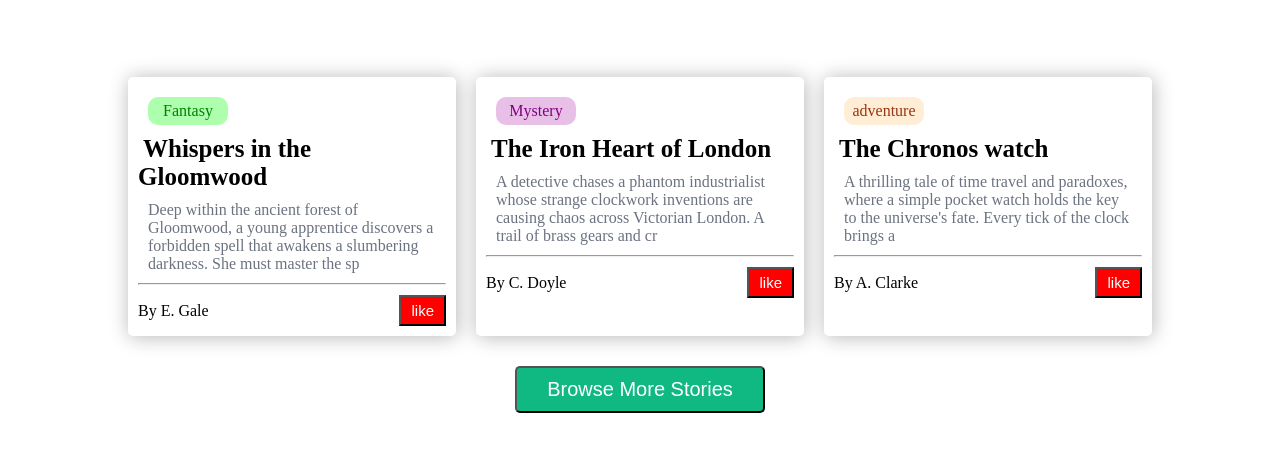
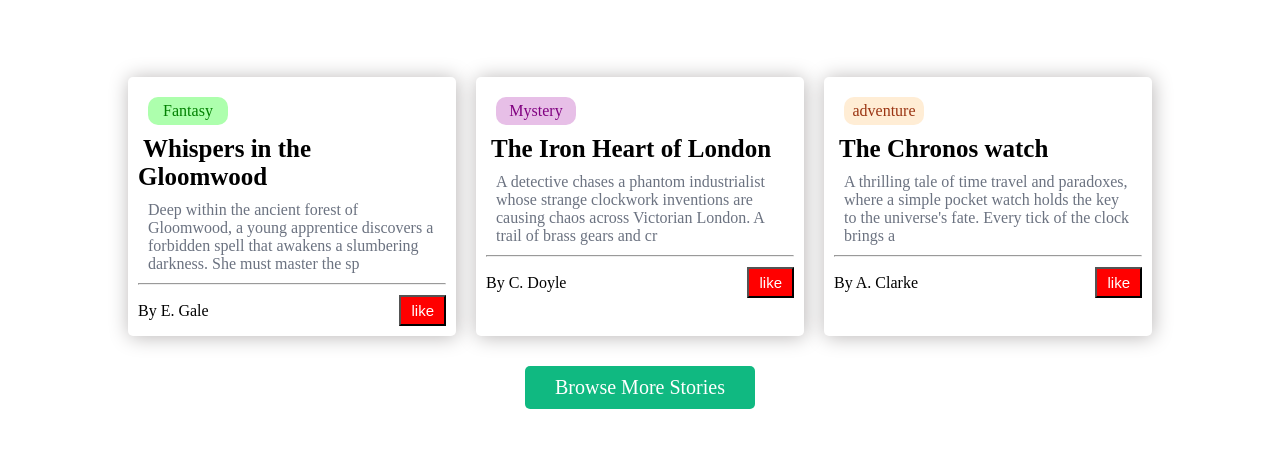
Before and after one commit to Savitrisahu/storyWeaver, a plain HTML site: page index.html in a window 1280 px wide. Shown: the part 293-744 px from the top of the page. Drawn offline with Linux system fonts and the light colour scheme; sample sign-in values are in the browser's storage.

Commit message:
fixed the button

```diff
--- a/home.css
+++ b/home.css
@@ -71,7 +71,9 @@ html, body{
 }
 
 #browse{
+    text-decoration: none;
     display: block;
+    width: 230px;
     margin: 30px auto;
     font-size: 20px;
     padding: 10px 30px;
--- a/index.html
+++ b/index.html
@@ -70,7 +70,7 @@
             </div>
         </div>
 
-        <button type="button" id="browse">Browse More Stories</button>
+        <a href="library.html" id="browse">Browse More Stories</a>
     </div>
 
     <script src="dynamicNavbar.js"></script>
```
Also changed, not shown: story.css (+7 -0 lines).
